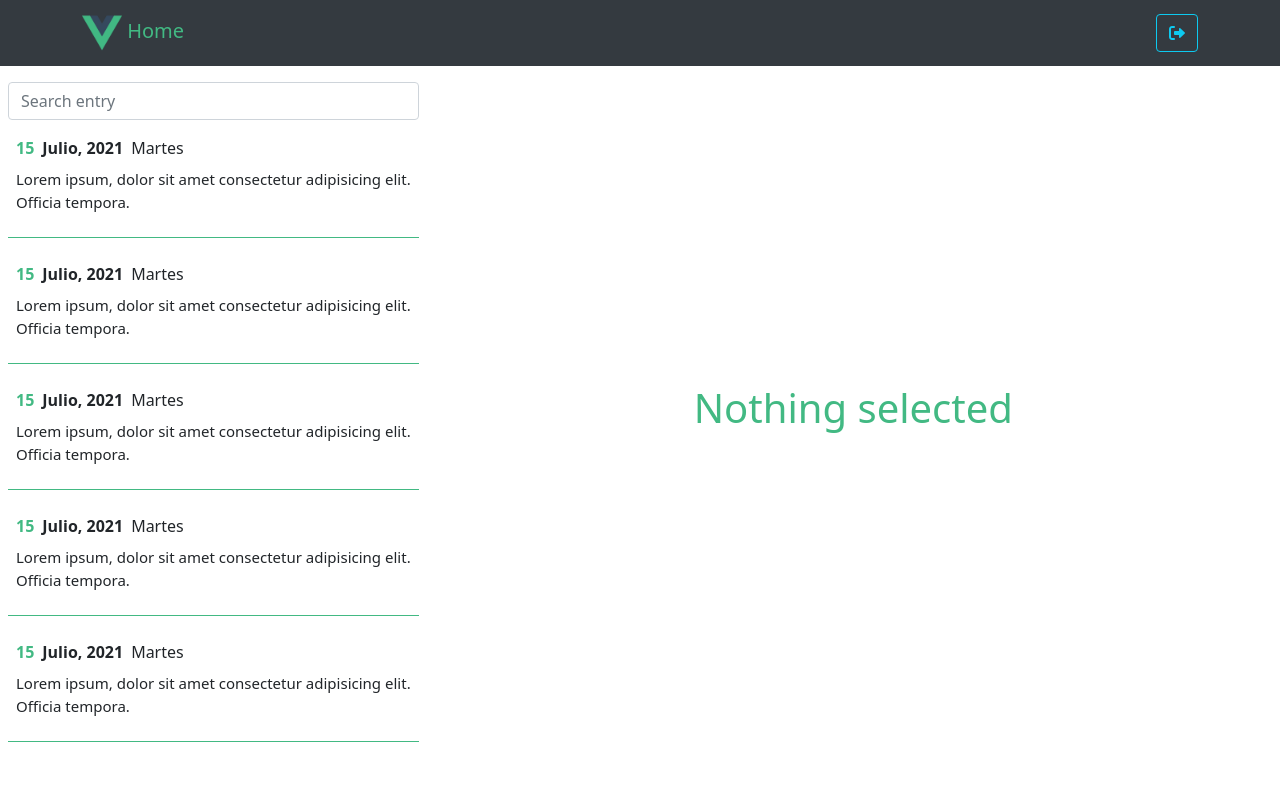
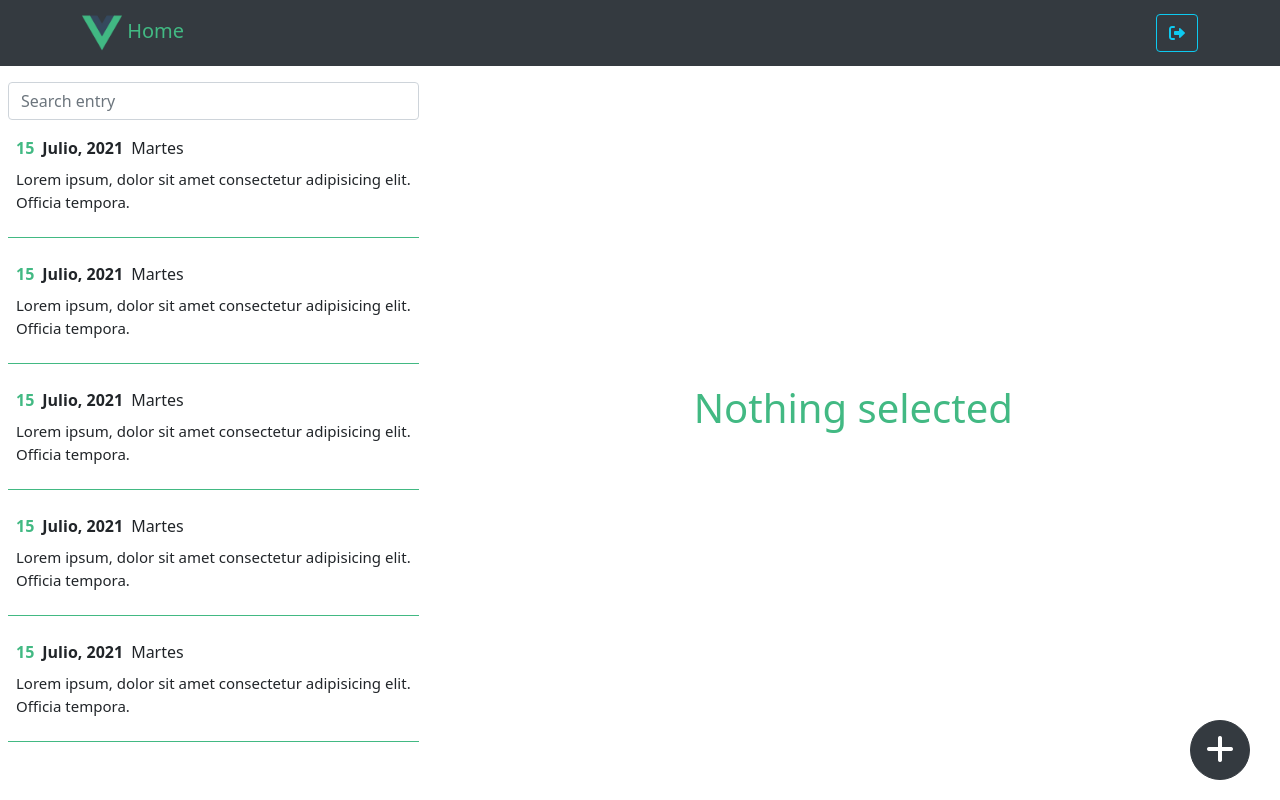
Before and after one commit to alexdevrr/journal-app-vue, a Vue app: page /#/daybook in a window 1280 px wide. Built offline with nearby package versions, Linux system fonts and the light colour scheme.

Commit message:
Fab added

```diff
--- a/src/modules/daybook/components/EntryList.vue
+++ b/src/modules/daybook/components/EntryList.vue
@@ -29,19 +29,17 @@
 
 <style lang="scss" scoped>
 .sidebar {
+  /* left: 0; */
   /* position: absolute; */
+  bottom: 0;
   height: calc(100vh - 100px);
-  z-index: 10;
-  top: 69px;
-
   left: -170%;
-  /* left: 0; */
-  bottom: 0;
   overflow-x: hidden;
   overflow-y: auto;
   padding-top: 1rem;
+  top: 69px;
   transition: 700ms;
-
+  z-index: 10;
   @media screen and (max-width: 576px) {
     /* display: none; */
     top: 94px;
--- /dev/null
+++ b/src/modules/daybook/components/Fab.vue
@@ -0,0 +1,27 @@
+<template>
+  <button class="btn btn-dark">
+    <i class="fa fa-2x fa-plus"></i>
+  </button>
+</template>
+
+<script>
+export default {};
+</script>
+
+<style lang="scss" scoped>
+button {
+  border-radius: 100px;
+  bottom: 20px;
+  color: white;
+  height: 60px;
+  position: absolute;
+  right: 30px;
+  transition-duration: 300ms;
+  transition-property: color;
+  width: 60px;
+
+  &:hover {
+    color: #42b983;
+  }
+}
+</style>
--- a/src/modules/daybook/views/NoEntrySelected.vue
+++ b/src/modules/daybook/views/NoEntrySelected.vue
@@ -3,5 +3,16 @@
     <p class="align-self-center fs-1 text-primary">
       Nothing selected
     </p>
+
+    <Fab />
   </div>
 </template>
+
+<script>
+import { defineAsyncComponent } from 'vue';
+export default {
+  components: {
+    Fab: defineAsyncComponent(() => import('../components/Fab.vue')),
+  },
+};
+</script>
```
